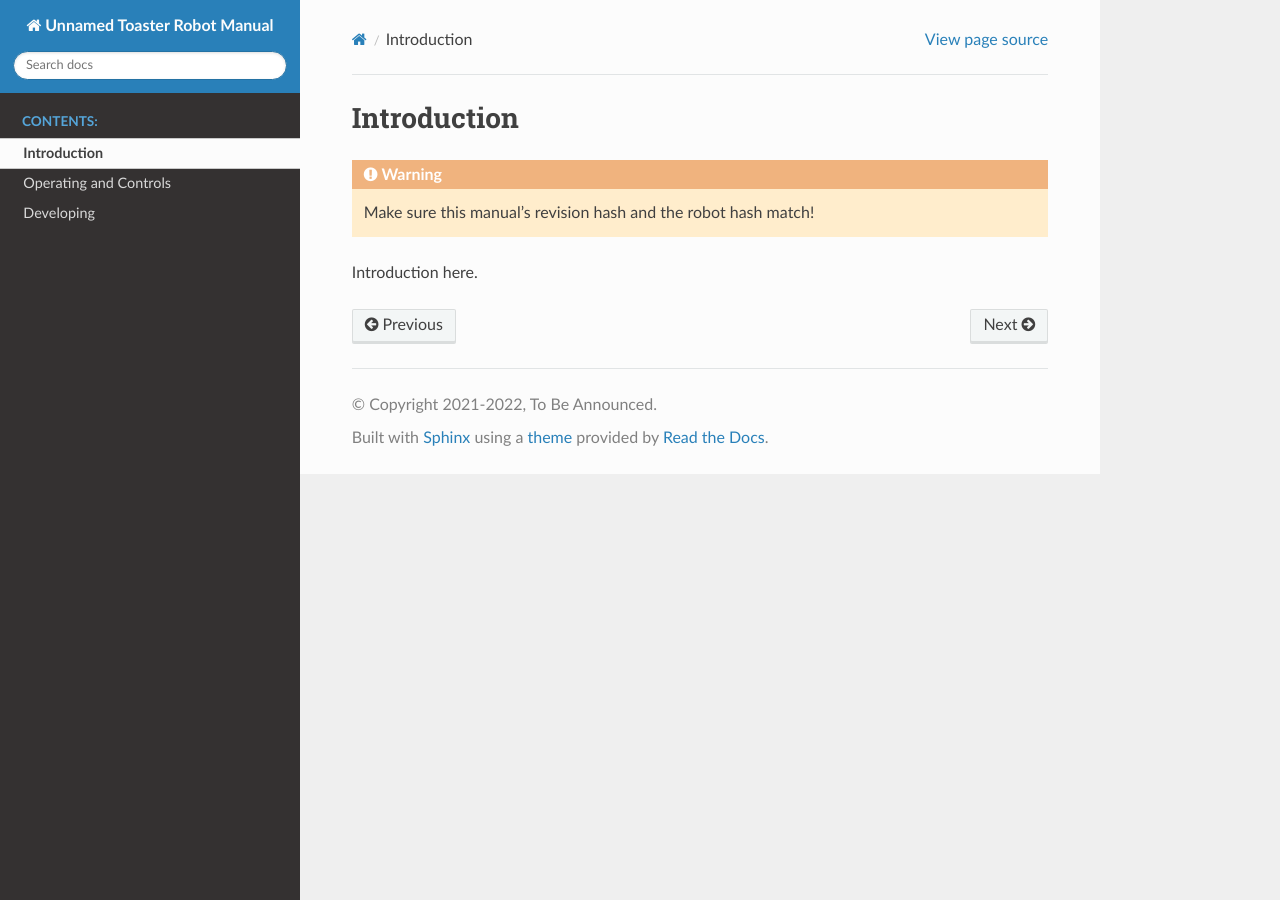
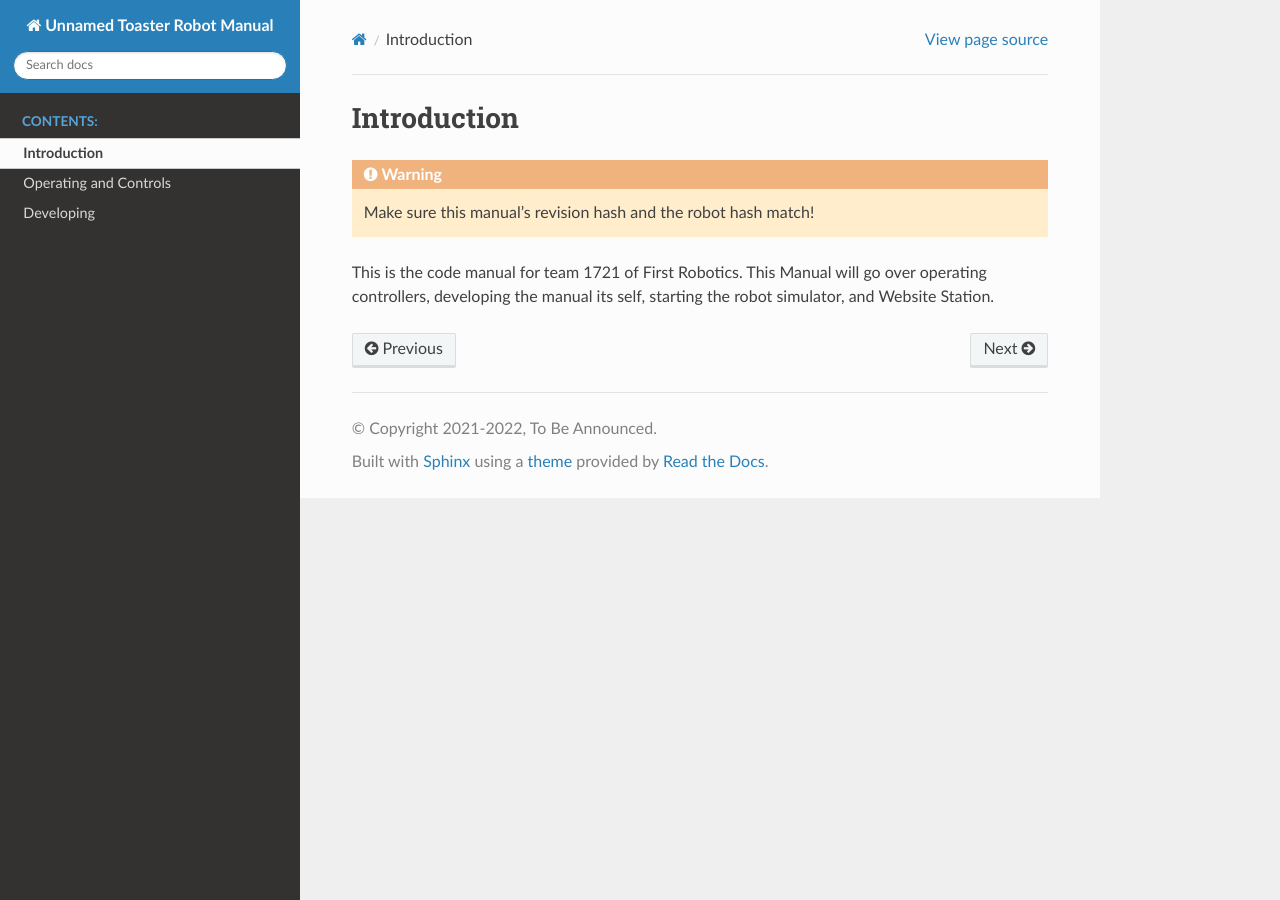
Before and after one commit to FRC-1721/1721-RapidReact, a Sphinx documentation site: the page built from docs/introduction/introduction.rst, in a window 1280 px wide. Built offline with Sphinx 7.4.7 and the Read the Docs theme 2.0.0, drawn with Linux system fonts in a browser that asks for light colours.

Commit message:
started the introduction

```diff
--- a/docs/introduction/introduction.rst
+++ b/docs/introduction/introduction.rst
@@ -4,4 +4,5 @@ Introduction
 .. warning::
    Make sure this manual's revision hash and the robot hash match!
 
-Introduction here.
+This is the code manual for team 1721 of First Robotics.
+This Manual will go over operating controllers, developing the manual its self, starting the robot simulator, and Website Station.
```
